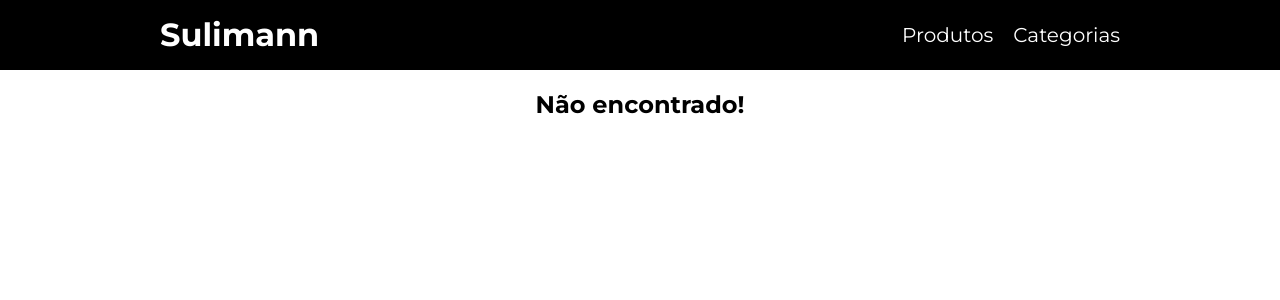
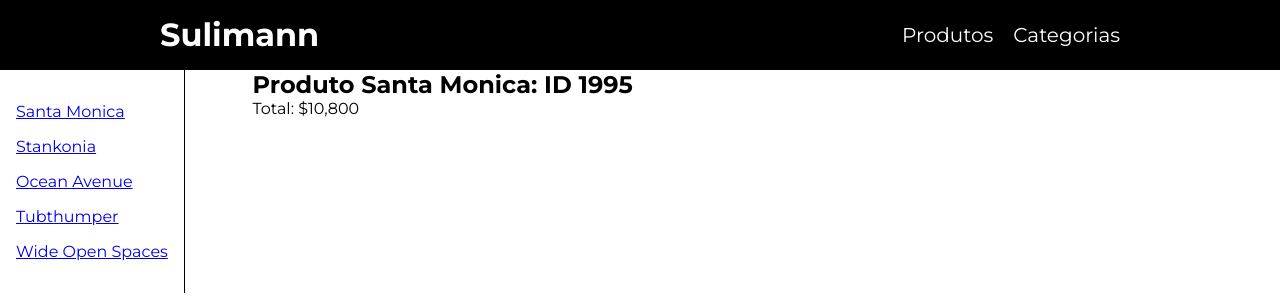
Before and after one commit to rafaelsulimann/tutorial-react-router, a React (Vite) app: page /produtos/1995 in a window 1280 px wide. Shown: the top 300 px of the page. Built offline with nearby package versions, Linux system fonts and the light colour scheme.

Commit message:
Reading URL params

```diff
--- a/src/data.ts
+++ b/src/data.ts
@@ -29,3 +29,7 @@ let products = [
   export function getProducts() {
     return products;
   }
+
+  export function getProduct(number: any){
+    return products.find(product => product.number === number);
+  }
--- a/src/main.tsx
+++ b/src/main.tsx
@@ -6,13 +6,16 @@ import "./index.scss";
 import Categorias from "./routes/Categorias";
 import NotFound from "./routes/NotFound";
 import Produtos from "./routes/Produtos";
+import Produto from "./routes/Produtos/Produto";
 
 ReactDOM.createRoot(document.getElementById("root") as HTMLElement).render(
   <React.StrictMode>
     <BrowserRouter>
       <Routes>
         <Route path="/" element={<App />}>
-          <Route path="produtos" element={<Produtos />} />
+          <Route path="produtos" element={<Produtos />}>
+            <Route path=":productId" element={<Produto />} />
+          </Route>
           <Route path="categorias" element={<Categorias />} />
           <Route path="*" element={<NotFound />} />
         </Route>
--- /dev/null
+++ b/src/routes/Produtos/Produto/index.tsx
@@ -0,0 +1,13 @@
+import { useParams } from "react-router-dom";
+import { getProduct } from "../../../data";
+
+export default function Produto() {
+    const params = useParams();
+    const product = getProduct(Number(params.productId));
+    return (
+        <div className="container product-container">
+            <h2>Produto {product?.name}: ID {params.productId}</h2>
+            <p>Total: {product?.amount}</p>
+        </div>
+    );
+}
--- a/src/routes/Produtos/index.tsx
+++ b/src/routes/Produtos/index.tsx
@@ -1,4 +1,4 @@
-import { Link } from "react-router-dom";
+import { Link, Outlet } from "react-router-dom";
 import Header from "../../components/Header";
 import { getProducts } from "../../data";
 import "./styles.scss";
@@ -24,6 +24,7 @@ export default function Produtos() {
         </Link>
       ))}
     </nav>
+    <Outlet />
   </div>
   );
 }
```
